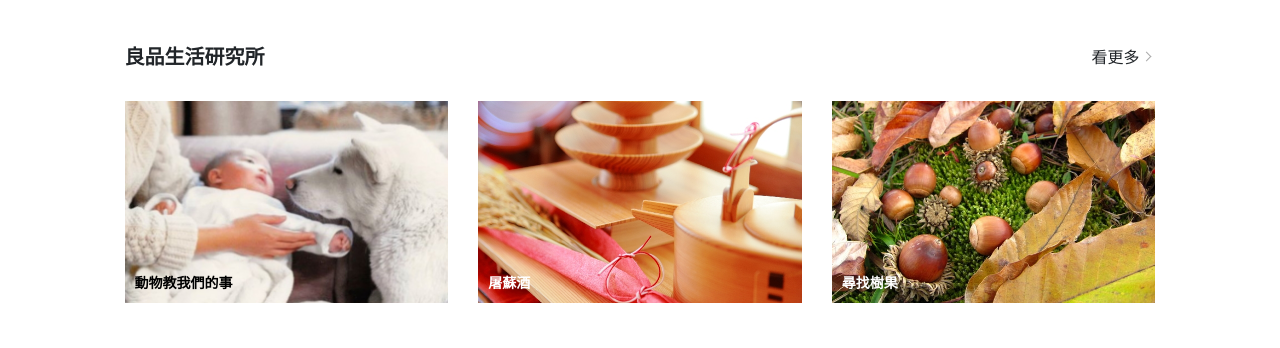
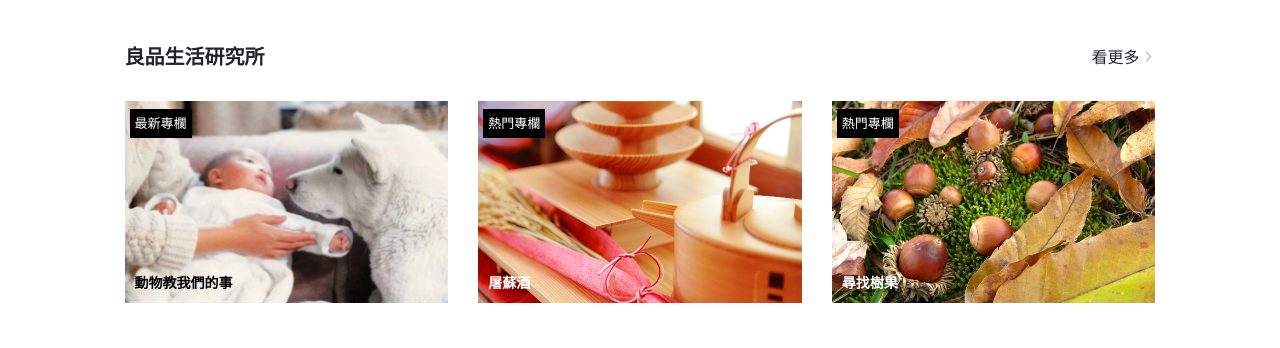
Before and after one commit to popo0999/MUJIweb-RWDpractice, a plain HTML site: page index.html in a window 1280 px wide. Shown: the part 2218-2566 px from the top of the page. Drawn offline with nearby package versions, Linux system fonts and the light colour scheme.

Commit message:
0714 commit

```diff
--- a/index.html
+++ b/index.html
@@ -179,14 +179,17 @@
                        <div class="col-12 col-md-4 mt-1 mt-sm-3 position-relative">
                            <img src="./images/column-640X400-210122-1.jpg" alt="" class="w-100">
                            <p class="b0 color000" >動物教我們的事</p>
+                           <div class="hint black colorfff">最新專欄</div>
                         </div>
-                        <div class="col-12 col-md-4 mt-3 position-relative">
+                        <div class="col-12 col-md-4 mt-3 position-relative d-none d-sm-block">
                            <img src="./images/column-640X400-210122-2.jpg" alt="" class="w-100">
                            <p class="b0 colorfff" >屠蘇酒</p>
+                           <div class="hint black colorfff">熱門專欄</div>
                         </div>
-                        <div class="col-12 col-md-4 mt-3 position-relative">
+                        <div class="col-12 col-md-4 mt-3 position-relative d-none d-sm-block">
                            <img src="./images/column-640X400-210122-3.jpg" alt="" class="w-100">
                            <p class="b0 colorfff">尋找樹果</p>
+                           <div class="hint black colorfff">熱門專欄</div>
                         </div>
                      </div>
                  </div>
@@ -254,7 +257,7 @@
                             <ul class="d-flex flex-wrap mx-4 mx-md-1 py-3 d-md-inline-block mb-0">
                                 <li class="col-6 footerli d-md-inline-block">大宗採購</li>
                                 <li class="col-6 footerli d-md-inline-block">展店合作</li>
-                                <li class="col-6 footerli d-md-inline-block">博客來網路門市</li>
+                                <li class="col-6 footerli d-flex align-items-center d-md-inline-block">博客來網路門市</li>
                                 <li class="col-6 footerli d-md-inline-block">7-ELEVEN線上購物中心</li>
                                 <li class="col-6 footerli d-md-inline-block">momo購物網路門市</li>
                                 <li class="col-6 footerli d-md-inline-block">PChome24h購物</li>
--- a/style.css
+++ b/style.css
@@ -81,6 +81,14 @@
 }
 .sparrow{
     right: 3px;
+}
+.hint{
+  position: absolute;
+  text-align: center;
+  padding: 5px;
+  top: 8px;
+  left: 20px;
+  font-size: 13px;
 }
 /*------ footer--------- */
 .gray{
```
